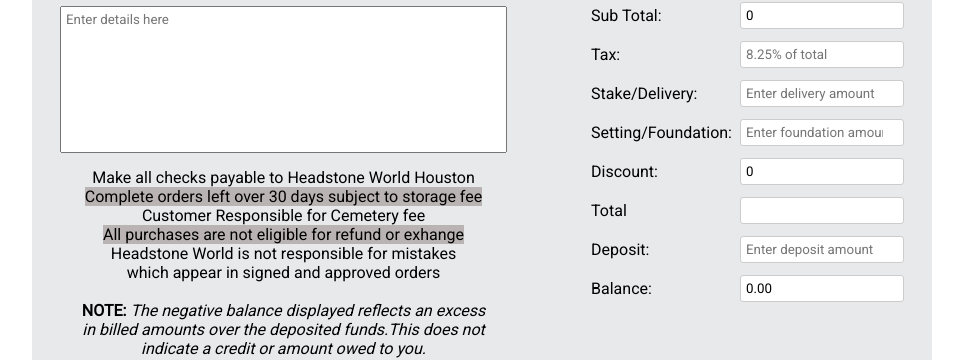
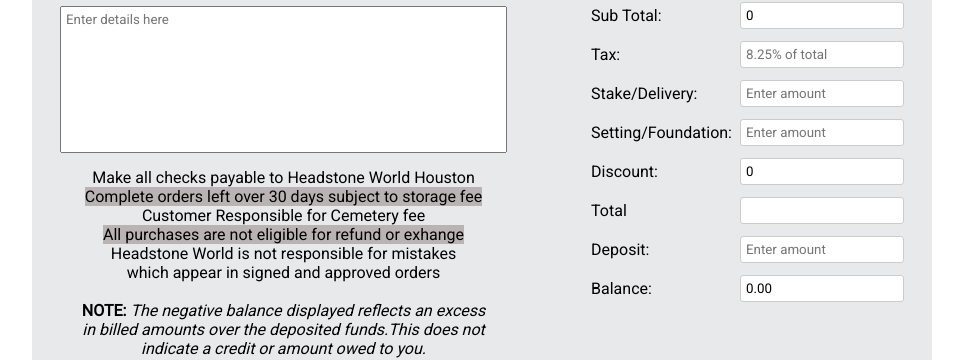
Before and after one commit to nabeel-dev1340/invoice031, a React (Create React App) app: page /invoice-form in a window 1280 px wide. Shown: the part 741-1101 px from the top of the page, without its empty margins (158-1121 px from the left). Built offline with nearby package versions, Linux system fonts and the light colour scheme; sample sign-in values are in the browser's storage.

Commit message:
invoice pdf input text cut-off fix

```diff
--- a/package.json
+++ b/package.json
@@ -7,6 +7,8 @@
     "@testing-library/react": "^13.4.0",
     "@testing-library/user-event": "^13.5.0",
     "axios": "^1.5.0",
+    "canvas": "^2.11.2",
+    "html-to-image": "^1.11.11",
     "html2canvas": "^1.4.1",
     "jspdf": "^2.5.1",
     "lodash.debounce": "^4.0.8",
--- a/src/pages/InvoiceForm.jsx
+++ b/src/pages/InvoiceForm.jsx
@@ -16,7 +16,7 @@
 import SuccessModal from "../components/SuccessModal";
 import axios from "axios";
 import jsPDF from "jspdf";
-import html2canvas from "html2canvas";
+import * as htmlToImage from "html-to-image";
 import { useLocation, useNavigate } from "react-router-dom";
 import { useAuth } from "../context/AuthContext";
 
@@ -329,10 +329,22 @@
       format: "a4", // Set the paper size to A4
     });
 
-    // Capture the form as an image using html2canvas
-    const canvas = await html2canvas(document.getElementById("invoice-form"));
+    // Capture the form as an image using html-to-image
+    const element = document.getElementById("invoice-form");
+    const imageDataUrl = await htmlToImage.toPng(element);
 
-    // Get the width and height of the canvas element
+    // Create an Image object for the captured image
+    const img = new Image();
+    img.src = imageDataUrl;
+
+    img.onload = async function () {
+      const canvas = document.createElement("canvas");
+      canvas.width = img.width;
+      canvas.height = img.height;
+      const ctx = canvas.getContext("2d");
+      ctx.drawImage(img, 0, 0);
+
+      // Get the width and height of the captured image
       const canvasWidth = canvas.width;
       const canvasHeight = canvas.height;
 
@@ -353,11 +365,15 @@
       const xPosition = (210 - pdfWidth) / 2; // A4 paper width is 210mm
       const yPosition = (297 - pdfHeight) / 2; // A4 paper height is 297mm
 
-    // Convert the captured image to a data URL
-    const imageData = canvas.toDataURL("image/png");
-
       // Add the captured image to the PDF
-    pdf.addImage(imageData, "PNG", xPosition, yPosition, pdfWidth, pdfHeight);
+      pdf.addImage(
+        imageDataUrl,
+        "PNG",
+        xPosition,
+        yPosition,
+        pdfWidth,
+        pdfHeight
+      );
 
       // Save the PDF as a blob
       const pdfBlob = pdf.output("blob");
@@ -404,6 +420,7 @@
         console.error("Error while saving PDF and data:", error);
         setSaveButtonText("Save");
       }
+    };
   };
 
   const handleSubmit = async (e) => {
@@ -1022,7 +1039,7 @@
                       value={formData.delivery}
                       onChange={handleInputChange}
                       onKeyPress={handleKeyPress}
-                      placeholder="Enter delivery amount"
+                      placeholder="Enter amount"
                     />
                   </div>
                   <div className="foundation model-flex-right">
@@ -1033,7 +1050,7 @@
                       value={formData.foundation}
                       onKeyPress={handleKeyPress}
                       onChange={handleInputChange}
-                      placeholder="Enter foundation amount"
+                      placeholder="Enter amount"
                     />
                   </div>
                   <div className="discount model-flex-right">
@@ -1064,7 +1081,7 @@
                       value={formData.deposit}
                       onKeyPress={handleKeyPress}
                       onChange={handleInputChange}
-                      placeholder="Enter deposit amount"
+                      placeholder="Enter amount"
                     />
                   </div>
                   <div className="balance model-flex-right">
```
Also changed, not shown: 1 other file (tests, documents, lock files or other folders). Lines whose indentation alone changed are shown as unchanged.
